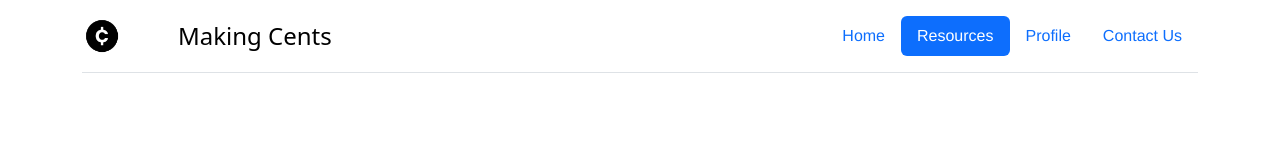
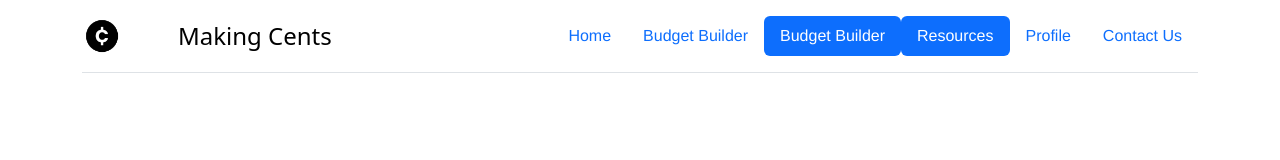
Before and after one commit to miicrs/cfa-primary-keys, a website: page HTML/student-loans.html in a window 1280 px wide. Shown: the top 160 px of the page. Drawn offline with nearby package versions, Linux system fonts and the light colour scheme.

Commit message:
Added Ezri's link to everyone else's page

```diff
--- a/HTML/student-loans.html
+++ b/HTML/student-loans.html
@@ -34,6 +34,14 @@
              <ul class="nav nav-pills">
                  <li class="nav-item">
                     <a href="/HTML/index.html" class="nav-link" aria-current="page">Home</a>
+                 </li>
+
+                 <li class="nav-item">
+                    <a href="calc.html" class="nav-link">Budget Builder</a>
+                 </li>
+
+                 <li class="nav-item">
+                    <a href="calc.html" class="nav-link active">Budget Builder</a>
                  </li>
 
                  <li class="nav-item">
```
Also changed, not shown: HTML/avoiding-scams.html (+4 -0 lines), HTML/budget.html (+4 -0 lines), HTML/contact.html (+4 -0 lines), HTML/credit-card.html (+4 -0 lines), HTML/credit-report.html (+4 -0 lines), HTML/index.html (+4 -0 lines), HTML/mortgage.html (+4 -0 lines), HTML/resources.html (+4 -0 lines).
